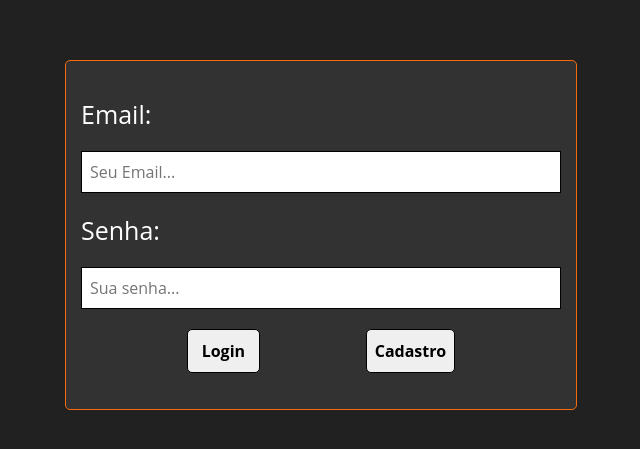
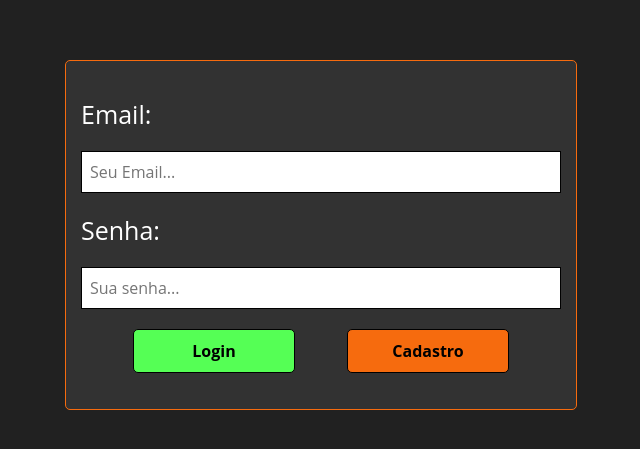
Before and after one commit to YagoFogaca/To-Do-List-React-TS, a React (Vite) app in the folder to-do-list/: page / in a window 1280 px wide. Shown: the part 165-614 px from the top of the page, without its empty margins (319-959 px from the left). Built offline with nearby package versions, Linux system fonts and the light colour scheme.

Commit message:
feat: Button component update

```diff
--- a/to-do-list/src/components/btn/btn-submit/btn-submit.tsx
+++ b/to-do-list/src/components/btn/btn-submit/btn-submit.tsx
@@ -1,9 +1,20 @@
 import { BtnSubmitParameter } from '../../../utils/types/btn-submit-parameter';
 import { ButtonSubmit } from './style-btn-submit';
 
-export function BtnSbumit({ type, text, className }: BtnSubmitParameter) {
+export function BtnSbumit({
+  type,
+  text,
+  className,
+  backgroundP,
+}: BtnSubmitParameter) {
   return (
-    <ButtonSubmit type={type} className={className}>
+    <ButtonSubmit
+      type={type}
+      className={className}
+      style={{
+        backgroundColor: backgroundP,
+      }}
+    >
       {text}
     </ButtonSubmit>
   );
--- a/to-do-list/src/components/btn/btn-submit/style-btn-submit.ts
+++ b/to-do-list/src/components/btn/btn-submit/style-btn-submit.ts
@@ -1,6 +1,7 @@
 import styled from 'styled-components';
 
 export const ButtonSubmit = styled.button`
+  width: 30%;
   border: 1px solid #000;
   border-radius: 5px;
   box-sizing: initial;
--- a/to-do-list/src/components/form-login/form-login.tsx
+++ b/to-do-list/src/components/form-login/form-login.tsx
@@ -19,13 +19,20 @@ export function FormLogin() {
     return pessoa;
   }
 
+  interface Item {
+    type: 'submit' | 'reset';
+    text: string;
+    className: string;
+    background?: 'rgb(85, 255, 85)' | 'rgb(246, 107, 14)';
+  }
+
   return (
     <SectionForm>
       <form onSubmit={(event) => printPessoa(event)}>
         {inputsData.map((item, index) => {
           return (
             <>
-              <Label text={item.label} htmlFor={item.idP} />
+              <Label text={item.label} htmlFor={item.idP} key={item.idP} />
               <Input
                 idP={item.idP}
                 nameP={item.nameP}
@@ -43,6 +50,7 @@ export function FormLogin() {
               <BtnSbumit
                 key={index}
                 type={'submit'}
+                backgroundP={item.background}
                 text={item.text}
                 className={item.className}
               />
--- a/to-do-list/src/utils/data-components/btns/btn-login.ts
+++ b/to-do-list/src/utils/data-components/btns/btn-login.ts
@@ -1,10 +1,14 @@
 export const btnData = [
   {
+    type: 'submit',
     text: 'Login',
     className: '.btn-login',
+    background: 'rgb(85, 255, 85)',
   },
   {
+    type: 'submit',
     text: 'Cadastro',
     className: '.btn-register',
+    background: 'rgb(246, 107, 14)',
   },
 ];
--- a/to-do-list/src/utils/types/btn-submit-parameter.ts
+++ b/to-do-list/src/utils/types/btn-submit-parameter.ts
@@ -2,4 +2,5 @@ export type BtnSubmitParameter = {
   type: 'submit' | 'reset';
   text: string;
   className: string;
+  backgroundP: string;
 };
```
